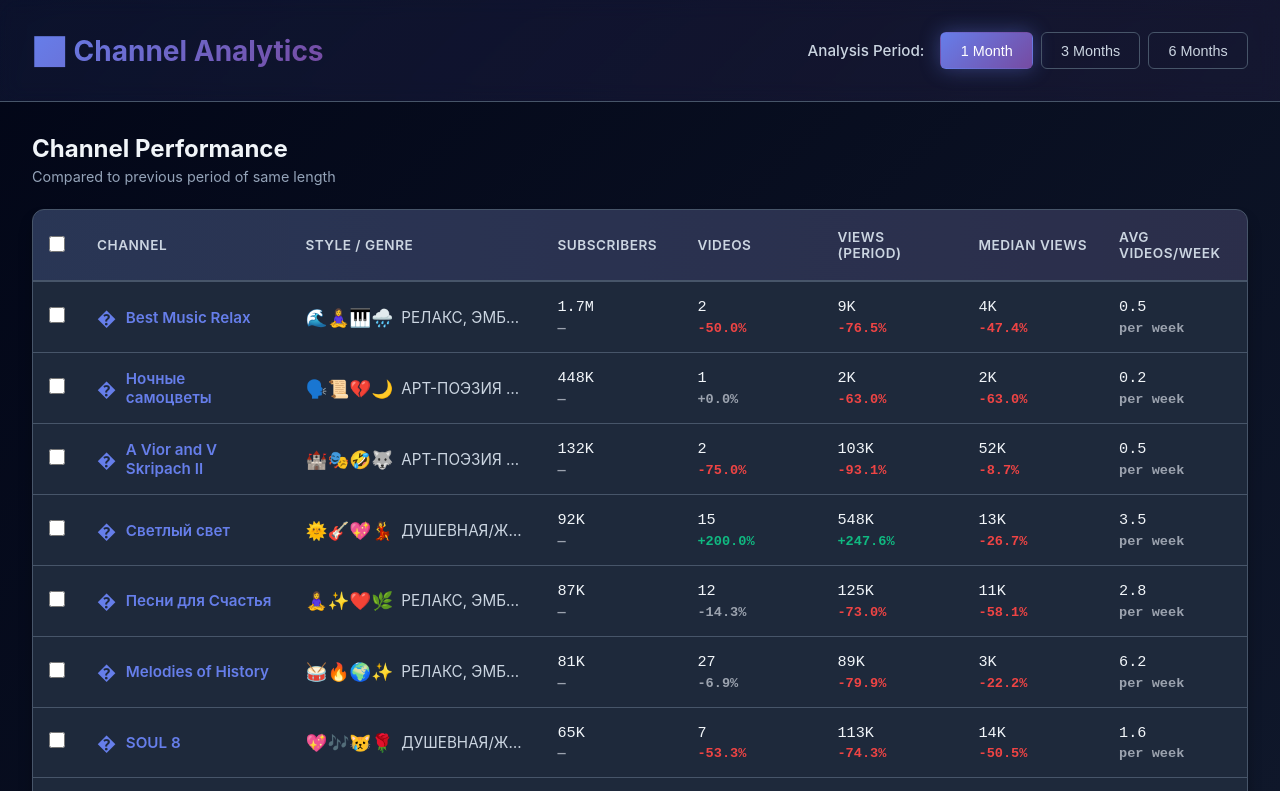
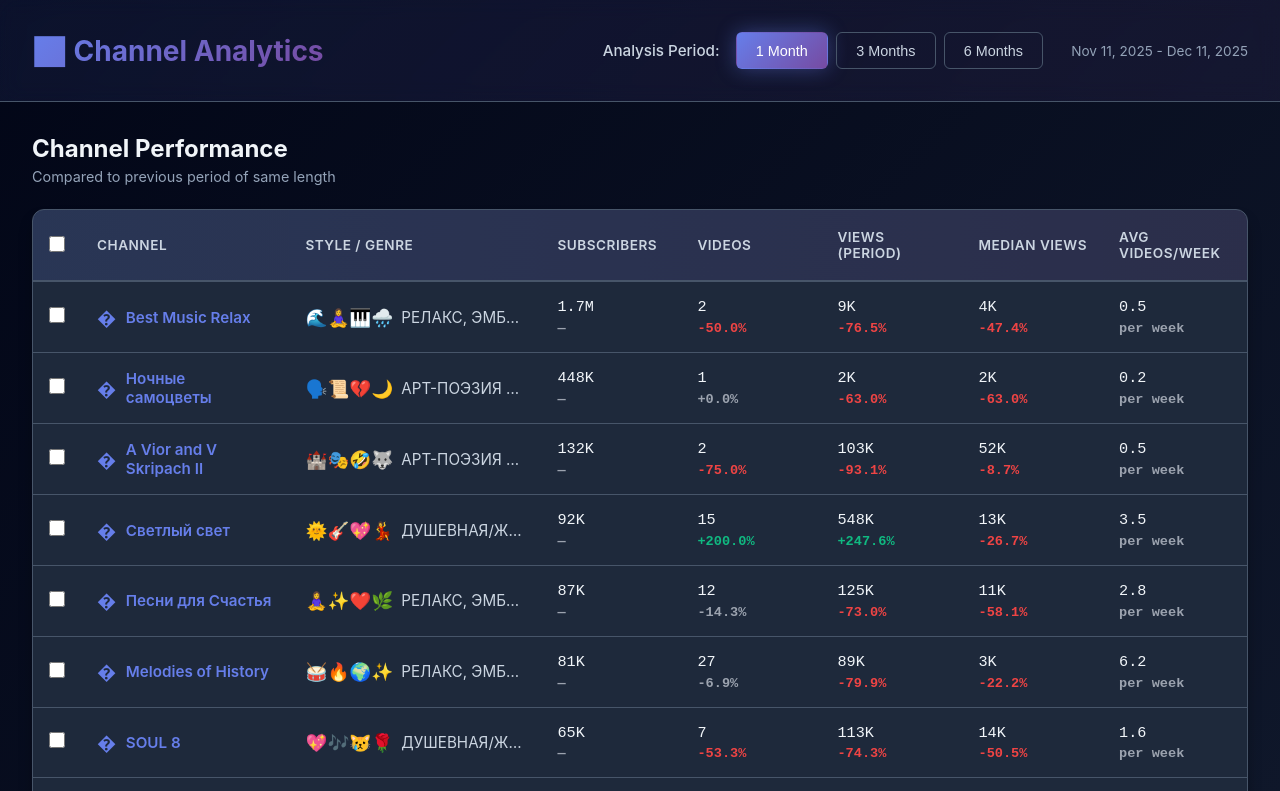
Before and after one commit to SergeyAnokhin/Youtube-Channels-Analytics-v1, a plain HTML site: page index.html in a window 1280 px wide. Shown: the top 791 px of the page. Drawn offline with nearby package versions, Linux system fonts and the light colour scheme.

Commit message:
feat: Add period date label and update functionality in dashboard

```diff
--- a/analytics-engine.js
+++ b/analytics-engine.js
@@ -42,6 +42,16 @@ class AnalyticsEngine {
      */
     getReferenceDate() {
         return this.referenceDate || new Date();
+    }
+
+    /**
+     * Get start and end dates for a given period (months) based on reference date
+     */
+    getPeriodDates(months) {
+        const endDate = new Date(this.getReferenceDate());
+        const startDate = new Date(endDate);
+        startDate.setMonth(startDate.getMonth() - months);
+        return { startDate, endDate };
     }
 
     /**
@@ -311,21 +321,41 @@ class AnalyticsEngine {
      * Get views over time for chart
      */
     getViewsOverTime(channel, months) {
-        const referenceDate = this.getReferenceDate();
-        const startDate = new Date(referenceDate);
-        startDate.setMonth(startDate.getMonth() - months);
+        const { startDate, endDate } = this.getPeriodDates(months);
+        const videos = this.getVideosInPeriod(channel, startDate, endDate);
 
-        const videos = this.getVideosInPeriod(channel, startDate, referenceDate);
+        // Decide granularity
+        let granularity = 'month';
+        if (months <= 1) granularity = 'week'; // ensure at least 4-5 points
+        else if (months <= 6) granularity = 'week';
+        else granularity = 'month';
 
-        // Group by month
-        const monthlyViews = {};
+        const data = {};
+
+        const getISOWeek = (d) => {
+            const date = new Date(Date.UTC(d.getFullYear(), d.getMonth(), d.getDate()));
+            const dayNum = date.getUTCDay() || 7;
+            date.setUTCDate(date.getUTCDate() + 4 - dayNum);
+            const yearStart = new Date(Date.UTC(date.getUTCFullYear(),0,1));
+            const weekNo = Math.ceil((((date - yearStart) / 86400000) + 1) / 7);
+            return { year: date.getUTCFullYear(), week: weekNo };
+        };
+
         videos.forEach(video => {
             const date = new Date(video.published_at);
-            const monthKey = `${date.getFullYear()}-${String(date.getMonth() + 1).padStart(2, '0')}`;
-            monthlyViews[monthKey] = (monthlyViews[monthKey] || 0) + (video.views || 0);
+            let key;
+            if (granularity === 'month') {
+                key = `${date.getFullYear()}-${String(date.getMonth() + 1).padStart(2, '0')}`;
+            } else if (granularity === 'week') {
+                const { year, week } = getISOWeek(date);
+                key = `W${String(week).padStart(2,'0')} ${year}`;
+            } else {
+                key = date.toISOString().slice(0,10); // YYYY-MM-DD
+            }
+            data[key] = (data[key] || 0) + (video.views || 0);
         });
 
-        return monthlyViews;
+        return { granularity, series: data };
     }
 }
 
--- a/dashboard.js
+++ b/dashboard.js
@@ -30,6 +30,7 @@ class Dashboard {
 
             // Render dashboard
             this.renderDashboard();
+            this.updatePeriodDateLabel();
         } catch (error) {
             console.error('Failed to initialize dashboard:', error);
             this.updateLoadingStatus(false, 'Failed to load channels');
@@ -59,6 +60,7 @@ class Dashboard {
                 document.querySelectorAll('.period-btn').forEach(b => b.classList.remove('active'));
                 e.target.classList.add('active');
                 this.currentPeriod = parseInt(e.target.dataset.period);
+                this.updatePeriodDateLabel();
                 this.renderDashboard();
             });
         });
@@ -266,6 +268,17 @@ class Dashboard {
     }
 
     /**
+     * Update period date label in header based on reference date
+     */
+    updatePeriodDateLabel() {
+        const el = document.getElementById('periodDateLabel');
+        if (!el) return;
+        const { startDate, endDate } = analyticsEngine.getPeriodDates(this.currentPeriod);
+        const fmt = (d) => d.toLocaleDateString('en-US', { day: '2-digit', month: 'short', year: 'numeric' });
+        el.textContent = `${fmt(startDate)} - ${fmt(endDate)}`;
+    }
+
+    /**
      * Render channels comparison table
      */
     renderChannelsTable() {
@@ -312,7 +325,7 @@ class Dashboard {
                 <td class="col-videos">
                     <div class="kpi-cell">
                         <span class="kpi-value">${currentPeriod.videoCount}</span>
-                        ${this._renderChangeIndicator(comparison.videoCountChange, 'videos', isNewChannel)}
+                        ${this._renderChangeIndicator(comparison.videoCountChange, 'videos', isNewChannel, currentPeriod.videoCount, previousPeriod.videoCount)}
                     </div>
                 </td>
                 <td class="col-views">
@@ -321,13 +334,13 @@ class Dashboard {
                             ? `<span class="kpi-value">${analyticsEngine.formatNumber(currentPeriod.totalViews)}</span>`
                             : `<span class="kpi-value pause-icon">⏸</span>`
                         }
-                        ${this._renderChangeIndicator(comparison.viewsChange, 'views', isNewChannel)}
+                        ${this._renderChangeIndicator(comparison.viewsChange, 'views', isNewChannel, currentPeriod.totalViews, previousPeriod.totalViews)}
                     </div>
                 </td>
                 <td class="col-median">
                     <div class="kpi-cell">
                         <span class="kpi-value">${analyticsEngine.formatNumber(currentPeriod.medianViews)}</span>
-                        ${this._renderChangeIndicator(comparison.medianViewsChange, 'medianViews', isNewChannel)}
+                        ${this._renderChangeIndicator(comparison.medianViewsChange, 'medianViews', isNewChannel, currentPeriod.medianViews, previousPeriod.medianViews)}
                     </div>
                 </td>
                 <td class="col-frequency">
@@ -353,15 +366,18 @@ class Dashboard {
     /**
      * Render change indicator with color coding
      */
-    _renderChangeIndicator(change, kpiType, isNewChannel) {
+    _renderChangeIndicator(change, kpiType, isNewChannel, currentValue, previousValue) {
         if (isNewChannel) {
-            return '<span class="kpi-change new">🆕 NEW</span>';
+            return '<span class="kpi-change new" title="Ранее данных не было">🆕 NEW</span>';
         }
 
         const status = analyticsEngine.getChangeStatus(change, kpiType);
         const changeText = analyticsEngine.formatChange(change);
+        const curr = analyticsEngine.formatNumber(currentValue || 0);
+        const prev = analyticsEngine.formatNumber(previousValue || 0);
+        const title = `Было: ${prev} → Стало: ${curr}`;
 
-        return `<span class="kpi-change ${status}">${changeText}</span>`;
+        return `<span class="kpi-change ${status}" title="${title}">${changeText}</span>`;
     }
 
     /**
@@ -418,7 +434,6 @@ class Dashboard {
     renderViewsOverTimeChart() {
         const filteredChannels = this.getFilteredChannels();
         const topChannels = filteredChannels.slice(0, 5);
-        const labels = this._getMonthLabels(this.currentPeriod);
         const datasets = [];
 
         const colors = [
@@ -429,14 +444,15 @@ class Dashboard {
             'rgba(168, 85, 247, 1)'
         ];
 
+        // Build labels from analytics granularity
+        const channelSeries = topChannels.map(ch => analyticsEngine.getViewsOverTime(ch, this.currentPeriod));
+        const labelSet = new Set();
+        channelSeries.forEach(res => Object.keys(res.series).forEach(k => labelSet.add(k)));
+        const labels = Array.from(labelSet).sort((a,b)=> a.localeCompare(b));
+
         topChannels.forEach((channel, index) => {
-            const viewsData = analyticsEngine.getViewsOverTime(channel, this.currentPeriod);
-            const values = labels.map(label => {
-                // Convert label format to match viewsData keys
-                const date = new Date(label);
-                const monthKey = `${date.getFullYear()}-${String(date.getMonth() + 1).padStart(2, '0')}`;
-                return viewsData[monthKey] || 0;
-            });
+            const res = analyticsEngine.getViewsOverTime(channel, this.currentPeriod);
+            const values = labels.map(l => res.series[l] || 0);
 
             datasets.push({
                 label: channel.channel_name,
--- a/index.html
+++ b/index.html
@@ -21,6 +21,7 @@
                             <button class="period-btn" data-period="3">3 Months</button>
                             <button class="period-btn" data-period="6">6 Months</button>
                         </div>
+                        <div id="periodDateLabel" class="period-date-label"></div>
                     </div>
                     <div class="loading-indicator" id="loadingIndicator">
                         <span class="spinner"></span> Loading channels...
--- a/styles.css
+++ b/styles.css
@@ -105,6 +105,13 @@ body {
 .period-buttons {
     display: flex;
     gap: 0.5rem;
+}
+
+.period-date-label {
+    color: var(--text-tertiary);
+    font-size: 0.85rem;
+    margin-left: 0.75rem;
+    align-self: center;
 }
 
 .period-btn {
```
